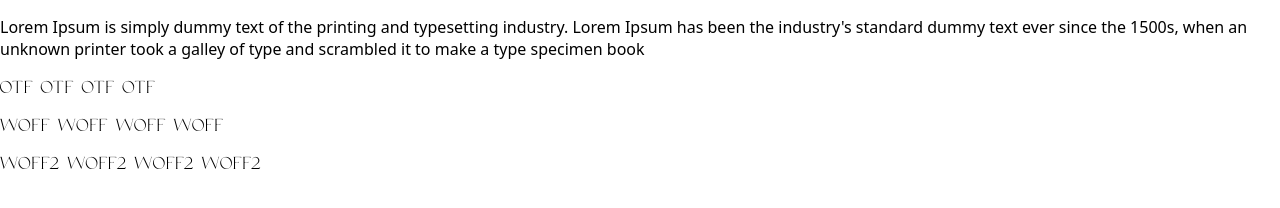
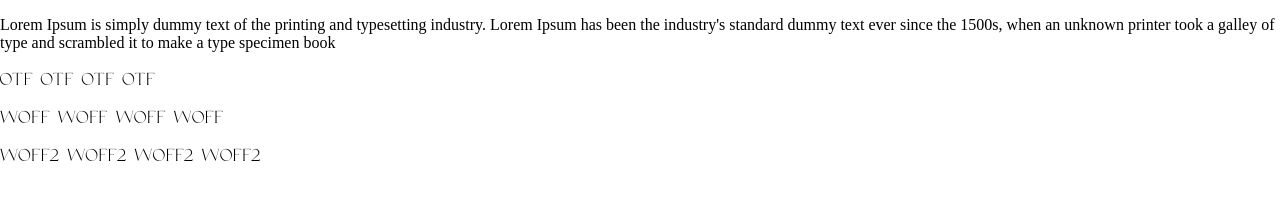
Before and after one commit to sudipta1254/testsite, a plain HTML site: page index.html in a window 1280 px wide. Drawn offline with Linux system fonts and the light colour scheme; files whose address does not match are found by name; a web font is replaced by a local one.

Commit message:
Update styles.css

```diff
--- a/styles.css
+++ b/styles.css
@@ -1,3 +1,9 @@
+@font-face {
+    font-family: "front";
+    src: url(Final-frontier.tff) format(ttf);
+    font-weight: normal;
+    font-style: normal;
+}
 @font-face {
     font-family: "rodw";
     src: url(Rodetta.woff) format(woff);
@@ -33,3 +39,6 @@ body{
 .new1 {
 	font-family: 'rodw2', serif;
 }
+p {
+        font-family: 'front', serif;
+}
```
